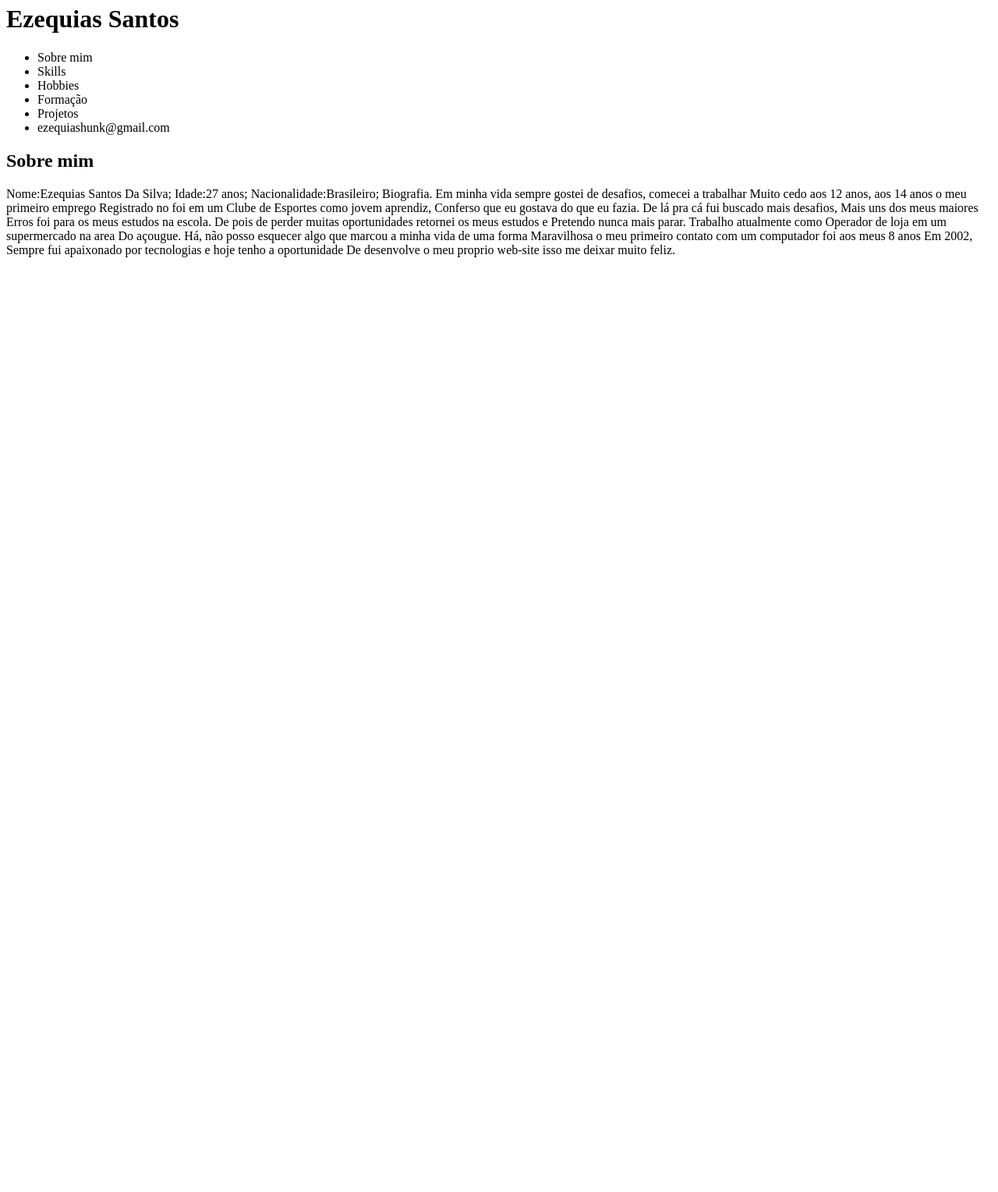
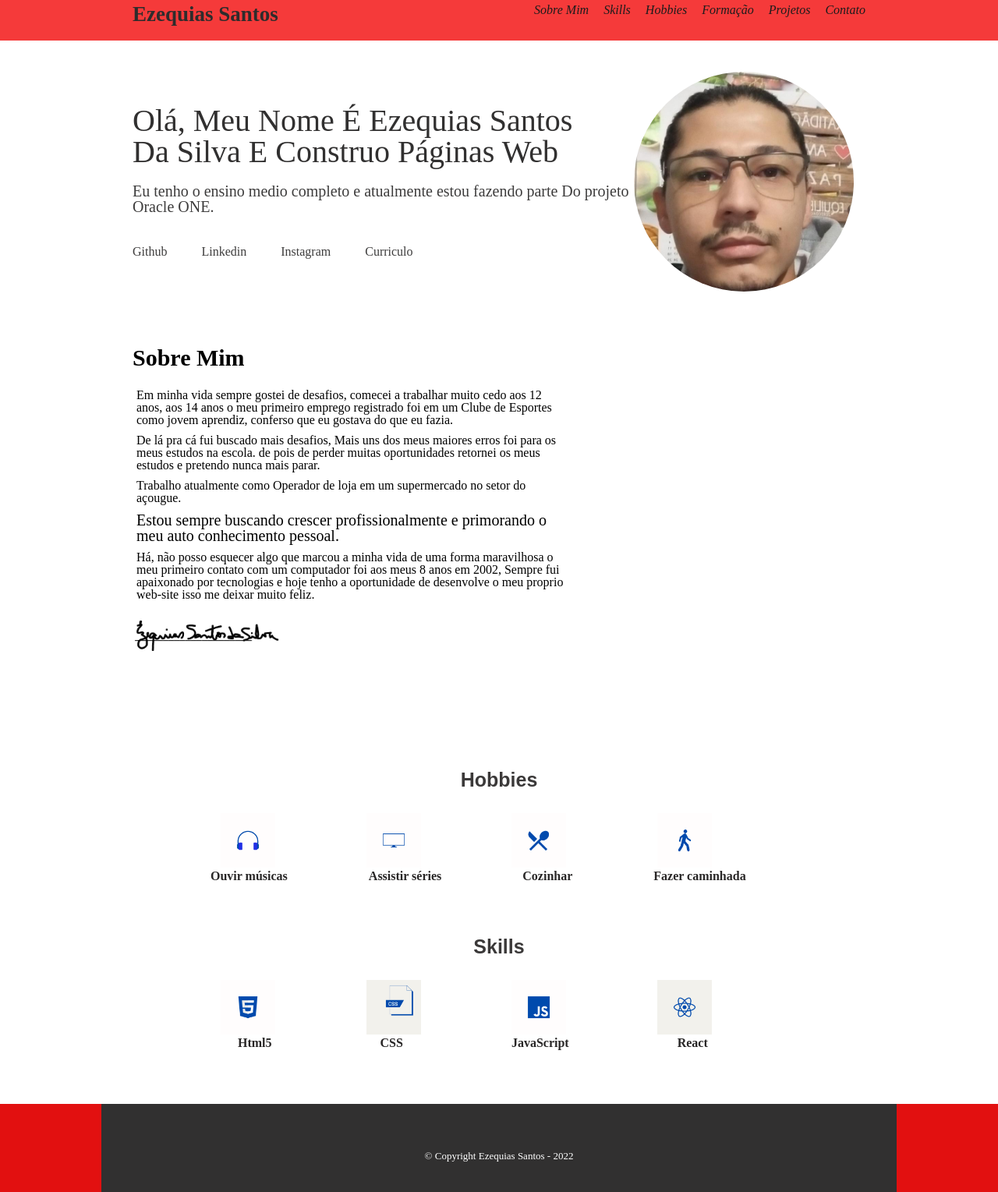
Before and after one commit to EzequiasBR/Meu-portfolio, a plain HTML site: page index.html in a window 1280 px wide. Shown: the part 15-1544 px from the top of the page at 78% size. Before the commit the page ends 800 px from the top, so only its background shows below. Drawn offline with Linux system fonts and the light colour scheme.

Commit message:
atualizações

```diff
--- a/index.html
+++ b/index.html
@@ -4,47 +4,106 @@
     <meta charset="UTF-8">
     <meta http-equiv="X-UA-Compatible" content="IE=edge">
     <meta name="viewport" content="width=device-width, initial-scale=1.0">
+    <link rel="stylesheet" href="reset.css">
+    <link rel="stylesheet" href="style.css">
     <title>Meu Portfolio</title>
 </head>
 <body>
     <header>
-        <h1>Ezequias Santos</h1>
+        <div class="menu">
+             <h1>Ezequias Santos</h1>
+            <nav>
+                <ul>
+                    <li><a href="#sobreMim" class="informacoes">Sobre mim</a></li>
+                    <li><a href="#skills" class="informacoes" >Skills</a> </li>
+                    <li><a href="#hobbies" class="informacoes">Hobbies</a> </li>
+                    <li><a href="#" class="informacoes">Formação</a> </li>
+                    <li><a href="#" class="informacoes">Projetos</a> </li>
+                    <li><a class="informacoes" href="#">contato</a> </li>
+                </ul>
+            </nav>
+        </div>
+
     </header>
-    <ul>
-        <li>Sobre mim</li>
-        <li>Skills</li>
-        <li>Hobbies</li>
-        <li>Formação</li>
-        <li>Projetos</li>
-        <li>ezequiashunk@gmail.com</li>
-    </ul>
+    <div class="apresentacao">
 
-    <h2>Sobre mim</h2>
-    Nome:Ezequias Santos Da Silva;
-    Idade:27 anos;
-    Nacionalidade:Brasileiro;
+        <div class="caixa">
+            <h2>Olá, meu nome é Ezequias Santos Da Silva e construo páginas Web</h2>
+            <p>Eu tenho o ensino medio completo e atualmente estou fazendo parte
+             Do projeto Oracle ONE. </p>
+            <ul>
+                    <li class="link" ><a href="#">Github</a></li>
+                    <li class="link"><a href="#">Linkedin</a></li>
+                    <li class="link"><a href="#">Instagram</a></li>
+                    <li class="link"><a href="#">Curriculo</a></li>
+            </ul>
+        </div>
+        <img src="img/foto.jpeg" alt="minha foto " class="imagem">
+    </div>
 
-    Biografia.
+    <div class="sobreMim">
+        <h3><a id="sobreMim">Sobre mim</a></h3>
 
-    Em minha vida sempre gostei de desafios, comecei a trabalhar
-    Muito cedo aos 12 anos, aos 14 anos o meu primeiro emprego
-    Registrado no foi em um Clube de Esportes como jovem aprendiz,
-    Conferso que eu gostava do que eu fazia.
+           <p>Em minha vida sempre gostei de desafios, comecei a trabalhar
+              muito cedo aos 12 anos, aos 14 anos o meu primeiro emprego
+              registrado foi em um Clube de Esportes como jovem aprendiz,
+              conferso que eu gostava do que eu fazia.</p>
 
-    De lá pra cá fui buscado mais desafios, Mais uns dos meus maiores
-    Erros foi para os meus estudos na escola.
-    De pois de perder muitas oportunidades retornei os meus estudos e
-    Pretendo nunca mais parar.
+           <p>De lá pra cá fui buscado mais desafios, Mais uns dos meus maiores
+              erros foi para os meus estudos na escola.
+              de pois de perder muitas oportunidades retornei os meus estudos e
+              pretendo nunca mais parar.</p>
 
-    Trabalho atualmente como Operador de loja em um supermercado na area
-    Do açougue.
+           <p>Trabalho atualmente como Operador de loja em um supermercado no setor
+              do açougue.</p>
+           <p><strong>Estou sempre buscando crescer profissionalmente e primorando o meu auto conhecimento pessoal. </strong> </p>
 
-    Há, não posso esquecer algo que marcou a minha vida de uma forma
-    Maravilhosa o meu primeiro contato com um computador foi aos meus 8 anos
-    Em 2002, Sempre fui apaixonado por tecnologias e hoje tenho a oportunidade
-    De desenvolve o meu proprio web-site isso me deixar muito feliz.
+           <p>Há, não posso esquecer algo que marcou a minha vida de uma forma
+              maravilhosa o meu primeiro contato com um computador foi aos meus 8 anos
+              em 2002, Sempre fui apaixonado por tecnologias e hoje tenho a oportunidade
+              de desenvolve o meu proprio web-site isso me deixar muito feliz.</p>
 
-
+              <img class="assinatura" src="img/assinatura.png" alt="minha assinatura">
+    </div>
+    <div class="hobbies">
+        <h4><a id="hobbies">Hobbies</a></h4>
+        <div class="meusHobbies">
+            <div class="imgHobbies">
+                <img src="img/musica.png" alt="musica">
+                <img src="img/series.png" alt="series">
+                <img src="img/cozinha.png" alt="Cozinhar">
+                <img src="img/caminhada.png" alt="caminhada">
+            </div>
+            <ul>
+                <li> Ouvir músicas</li>
+                <li>Assistir séries</li>
+                <li>Cozinhar</li>
+                <li>Fazer caminhada</li>
+            </ul>
+        </div>
+        <div class="skills">
+            <h5><a id="skills">Skills</a></h5>
+            <div class="meusSkills">
+                <div class="imgSkills">
+                    <img src="img/imghtml.png" alt="html">
+                    <img src="img/imgcss.png" alt="css">
+                    <img src="img/imgjs.png" alt="javascript">
+                    <img src="img/imgreact.png" alt="react">
+                </div>
+                <ul>
+                    <li>Html5</li>
+                    <li>CSS</li>
+                    <li>JavaScript</li>
+                    <li>React</li>
+                </ul>
+            </div>
+        </div>
+   </div>
+   <div class="rodape">
+        <footer>
+                <p class="copyright"> &copy; Copyright Ezequias Santos - 2022</p>
+        </footer>
+   </div>
 
 
 </body>
--- /dev/null
+++ b/reset.css
@@ -0,0 +1,48 @@
+/* http://meyerweb.com/eric/tools/css/reset/
+   v2.0 | 20110126
+   License: none (public domain)
+*/
+
+html, body, div, span, applet, object, iframe,
+h1, h2, h3, h4, h5, h6, p, blockquote, pre,
+a, abbr, acronym, address, big, cite, code,
+del, dfn, em, img, ins, kbd, q, s, samp,
+small, strike, strong, sub, sup, tt, var,
+b, u, i, center,
+dl, dt, dd, ol, ul, li,
+fieldset, form, label, legend,
+table, caption, tbody, tfoot, thead, tr, th, td,
+article, aside, canvas, details, embed,
+figure, figcaption, footer, header, hgroup,
+menu, nav, output, ruby, section, summary,
+time, mark, audio, video {
+	margin: 0;
+	padding: 0;
+	border: 0;
+	font-size: 100%;
+	font: inherit;
+	vertical-align: baseline;
+}
+/* HTML5 display-role reset for older browsers */
+article, aside, details, figcaption, figure,
+footer, header, hgroup, menu, nav, section {
+	display: block;
+}
+body {
+	line-height: 1;
+}
+ol, ul {
+	list-style: none;
+}
+blockquote, q {
+	quotes: none;
+}
+blockquote:before, blockquote:after,
+q:before, q:after {
+	content: '';
+	content: none;
+}
+table {
+	border-collapse: collapse;
+	border-spacing: 0;
+}
--- a/style.css
+++ b/style.css
@@ -0,0 +1,226 @@
+body{
+    width: 100%;
+}
+
+/*menu Principal*/
+header{
+    background: #f53a3a;
+    padding: 20px 0px;
+}
+div h1{
+    font-size: 27px;
+    font-weight:bold;
+    color: #2e2c2c;
+}
+
+.menu{
+    position: relative;
+    width: 940px;
+    margin: 0 auto;
+}
+
+nav{
+    position: absolute;
+    top: 0;
+    right: 0;
+}
+
+nav li{
+    display: inline;
+    margin: 0 0 0 15px;
+}
+
+.informacoes{
+    font-style: italic;
+    text-transform: capitalize;
+    color: #1d1c1c;
+    text-decoration: none;
+}
+
+.contato{
+    text-transform: lowercase;
+    color: #1d1c1c;
+    text-decoration: none;
+    font-size: large;
+
+}
+
+/*Apresentação*/
+
+.apresentacao{
+    width: 940px;
+    margin-left: auto;
+    margin-right: auto;
+    display: block;
+    padding-top: 40px;
+}
+
+.caixa{
+    display:inline-block;
+     width: 68%;
+     vertical-align: middle;
+}
+
+.apresentacao h2{
+    font-size: 40px;
+    text-transform:capitalize;
+    color: #313030;
+    padding-right: 30px;
+    padding-bottom: 20px;
+}
+
+.apresentacao p{
+  font-size: 20px;
+  color: #3d3c3c;
+  padding-bottom: 40px;
+}
+
+ul .link{
+    display: inline;
+    margin: 40px;
+    margin-left: 0%;
+
+}
+ul a{
+     text-decoration: none;
+     color: #3d3c3c;
+}
+.imagem{
+    width: 30%;
+    border-radius:50%;
+    position: sticky;
+    vertical-align: middle;
+}
+
+/*Sobre mim*/
+
+.sobreMim{
+    width: 940px;
+    margin-left: auto;
+    margin-right: auto;
+    display: block;
+    padding-top: 40px;
+}
+
+.sobreMim h3{
+    font-size: 30px;
+    text-transform: capitalize;
+    padding-bottom: 20px;
+    padding-top: 30px;
+    font-weight:bold;
+}
+
+.sobreMim p{
+    width: 59%;
+    padding: 5px;
+}
+
+.sobreMim strong{
+    color: #000000;
+    font-size: 20px;
+}
+
+.assinatura{
+    width: 20%;
+    padding-top: 20px;
+}
+
+/*Hobbies*/
+
+.hobbies{
+    position: relative;
+	width: 940px;
+	margin: 0 auto;
+    padding: 20px;
+    margin-top: 100px;
+
+}
+
+.hobbies h4{
+    text-align: center;
+    font-family: Arial, Helvetica, sans-serif;
+    font-size: 25px;
+    padding: 30px 20px;
+    font-weight:bold;
+    color: #3b3939;
+}
+
+.meusHobbies img{
+        width: 70px;
+        display:inline;
+        margin-bottom:0;
+        margin-left: 12%;
+        padding-bottom:0;
+
+}
+
+
+.meusHobbies li{
+    display: inline;
+    padding-left: 40px;
+    margin: 0 0 0 60px;
+    color: #292727;
+    font-weight:bold;
+    padding:-20px;
+}
+
+
+/*Skills*/
+
+.skills{
+    width: 940px;
+    margin-left: auto;
+    margin-right: auto;
+    display: block;
+    padding-top: 40px;
+    padding-bottom:50px ;
+}
+
+.skills h5{
+    text-align: center;
+    font-family: Arial, Helvetica, sans-serif;
+    font-size: 25px;
+    padding: 30px 20px;
+    font-weight:bold;
+    color: #3b3939;
+}
+
+.meusSkills img{
+    width: 70px;
+        display:inline;
+        margin-bottom:0;
+        margin-left: 12%;
+        padding-bottom:0;
+}
+
+.meusSkills li{
+    display: inline;
+    padding-left: 40px;
+    margin: 0 0 0 95px;
+    color: #292727;
+    font-weight:bold;
+    padding:-20px;
+
+}
+
+/*Rodapé*/
+
+.rodape{
+    background: #e21010;
+}
+
+footer{
+    position: relative;
+	width: 940px;
+    margin: 0 auto;
+	background: #313030;
+    padding: 40px;
+}
+
+.copyright{
+	color: #ffffff;
+	font-size: 13px;
+	margin: 20px 0 0;
+    text-align: center;
+
+}
```
Also changed, not shown: img/assinatura.png (added), img/caminhada.png (added), img/cozinha.png (added), img/foto.jpeg (added), img/imgcss.png (added), img/imghtml.png (added), img/imgjs.png (added), img/imgreact.png (added), img/musica.png (added), img/series.png (added).
